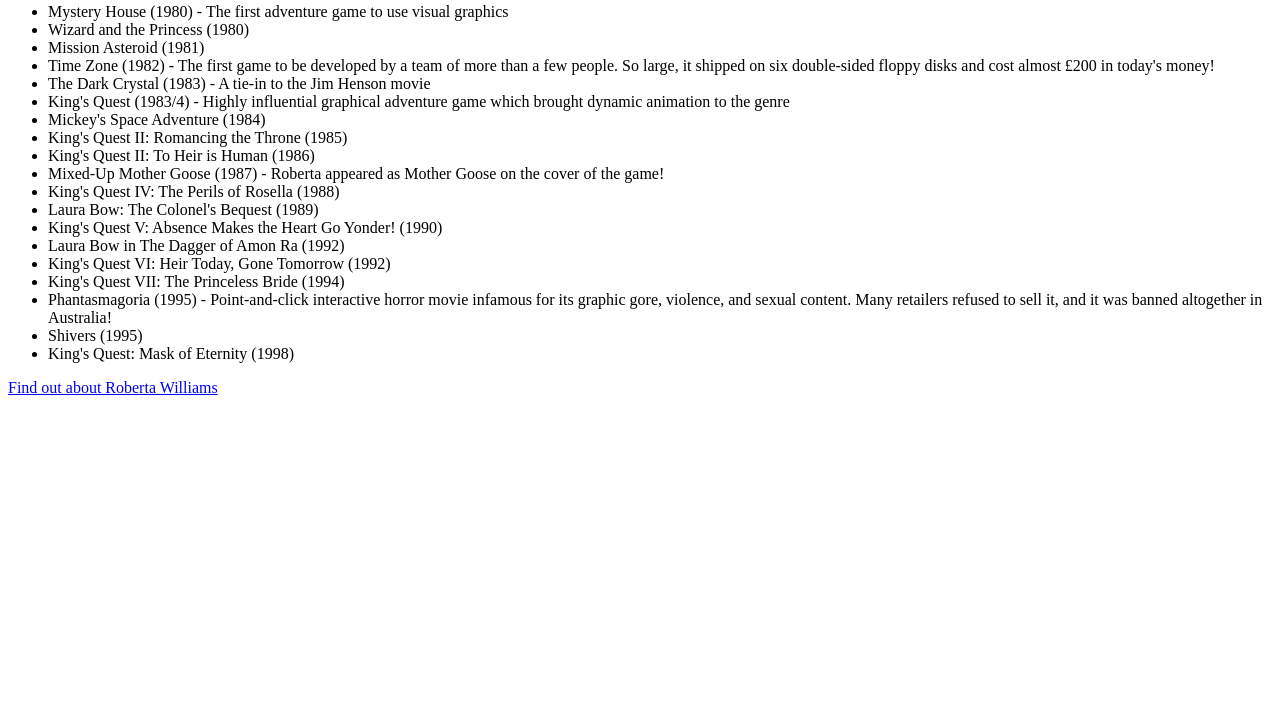
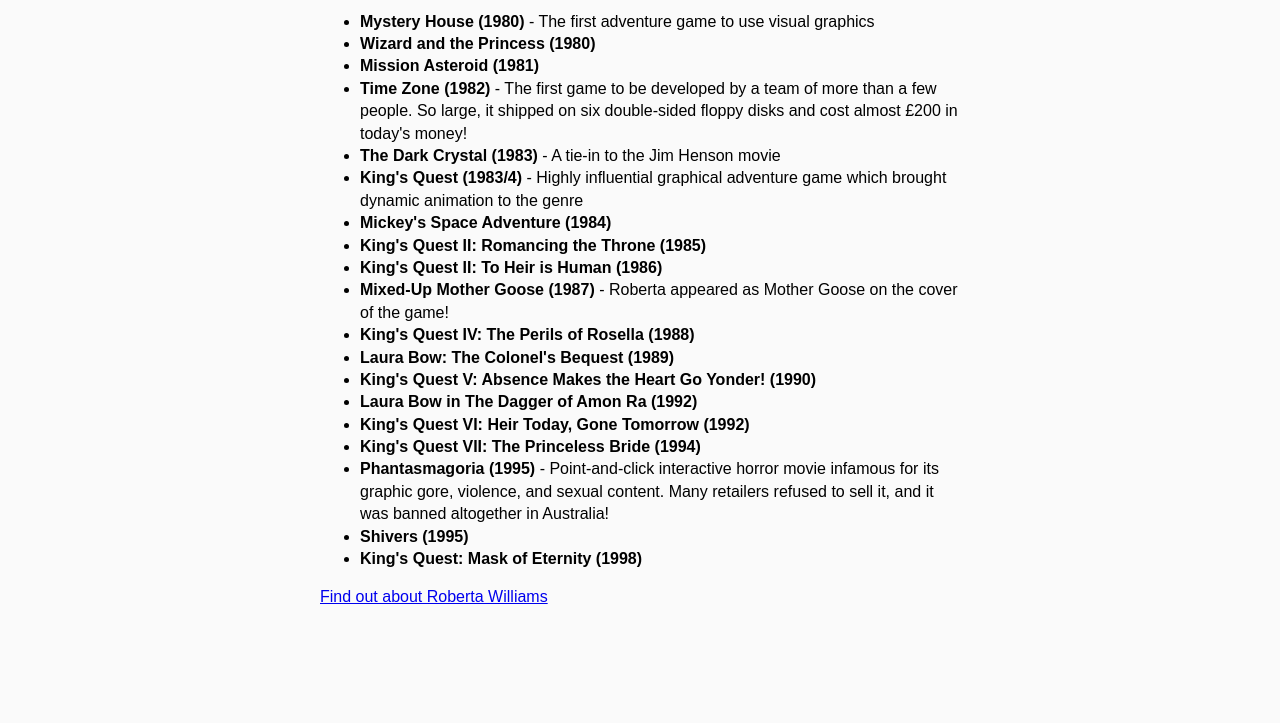
Before and after one commit to AlexVasconcelos/you-can-code-workshop, a plain HTML site: page games.html in a window 1280 px wide. Shown: the part 77-800 px from the top of the page. Drawn offline with Linux system fonts and the light colour scheme.

Commit message:
add readme and css

```diff
--- a/games.html
+++ b/games.html
@@ -7,31 +7,35 @@
   </head>
   <body>
 
+    <main class="games">
+
     <h1>Roberta Williams' Games</h1>
 
-    <ul>
-      <li>Mystery House (1980) - The first adventure game to use visual graphics</li>
-      <li>Wizard and the Princess (1980)</li>
-      <li>Mission Asteroid (1981)</li>
-      <li>Time Zone (1982) - The first game to be developed by a team of more than a few people. So large, it shipped on six double-sided floppy disks and cost almost £200 in today's money!</li>
-      <li>The Dark Crystal (1983) - A tie-in to the Jim Henson movie</li>
-      <li>King's Quest (1983/4) - Highly influential graphical adventure game which brought dynamic animation to the genre</li>
-      <li>Mickey's Space Adventure (1984)</li>
-      <li>King's Quest II: Romancing the Throne (1985)</li>
-      <li>King's Quest II: To Heir is Human (1986)</li>
-      <li>Mixed-Up Mother Goose (1987) - Roberta appeared as Mother Goose on the cover of the game!</li>
-      <li>King's Quest IV: The Perils of Rosella (1988)</li>
-      <li>Laura Bow: The Colonel's Bequest (1989)</li>
-      <li>King's Quest V: Absence Makes the Heart Go Yonder! (1990)</li>
-      <li>Laura Bow in The Dagger of Amon Ra (1992)</li>
-      <li>King's Quest VI: Heir Today, Gone Tomorrow (1992)</li>
-      <li>King's Quest VII: The Princeless Bride (1994)</li>
-      <li>Phantasmagoria (1995) - Point-and-click interactive horror movie infamous for its graphic gore, violence, and sexual content. Many retailers refused to sell it, and it was banned altogether in Australia!</li>
-      <li>Shivers (1995)</li>
-      <li>King's Quest: Mask of Eternity (1998)</li>
-    </ul>
+      <ul>
+        <li><strong>Mystery House (1980)</strong> - The first adventure game to use visual graphics</li>
+        <li><strong>Wizard and the Princess (1980)</strong></li>
+        <li><strong>Mission Asteroid (1981)</strong></li>
+        <li><strong>Time Zone (1982)</strong> - The first game to be developed by a team of more than a few people. So large, it shipped on six double-sided floppy disks and cost almost £200 in today's money!</li>
+        <li><strong>The Dark Crystal (1983)</strong> - A tie-in to the Jim Henson movie</li>
+        <li><strong>King's Quest (1983/4)</strong> - Highly influential graphical adventure game which brought dynamic animation to the genre</li>
+        <li><strong>Mickey's Space Adventure (1984)</strong></li>
+        <li><strong>King's Quest II: Romancing the Throne (1985)</strong></li>
+        <li><strong>King's Quest II: To Heir is Human (1986)</strong></li>
+        <li><strong>Mixed-Up Mother Goose (1987)</strong> - Roberta appeared as Mother Goose on the cover of the game!</li>
+        <li><strong>King's Quest IV: The Perils of Rosella (1988)</strong></li>
+        <li><strong>Laura Bow: The Colonel's Bequest (1989)</strong></li>
+        <li><strong>King's Quest V: Absence Makes the Heart Go Yonder! (1990)</strong></li>
+        <li><strong>Laura Bow in The Dagger of Amon Ra (1992)</strong></li>
+        <li><strong>King's Quest VI: Heir Today, Gone Tomorrow (1992)</strong></li>
+        <li><strong>King's Quest VII: The Princeless Bride (1994)</strong></li>
+        <li><strong>Phantasmagoria (1995)</strong> - Point-and-click interactive horror movie infamous for its graphic gore, violence, and sexual content. Many retailers refused to sell it, and it was banned altogether in Australia!</li>
+        <li><strong>Shivers (1995)</strong></li>
+        <li><strong>King's Quest: Mask of Eternity (1998)</strong></li>
+      </ul>
 
-    <a href="index.html">Find out about Roberta Williams</a>
+      <a href="index.html">Find out about Roberta Williams</a>
+
+    </main>
 
   </body>
 </html>
--- a/style.css
+++ b/style.css
@@ -0,0 +1,18 @@
+html {
+  background-color: #fafafa;
+}
+
+body {
+  font-family: sans-serif;
+  width: 50%;
+  margin: auto auto;
+  line-height: 1.4;
+}
+
+img {
+  border: #616161 10px solid;
+}
+
+.index {
+  text-align: center;
+}
```
Also changed, not shown: index.html (+7 -2 lines), 1 other file.
